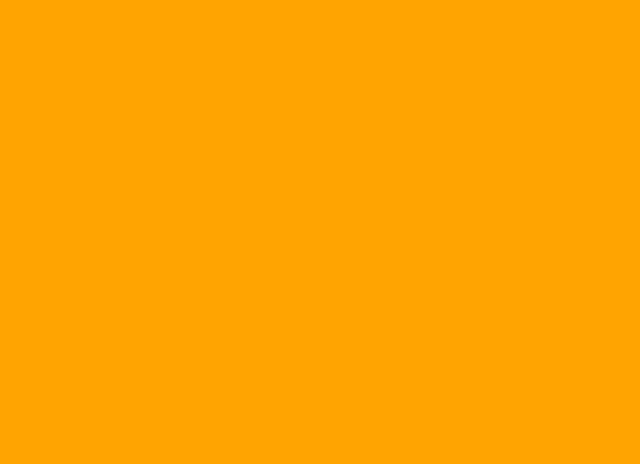
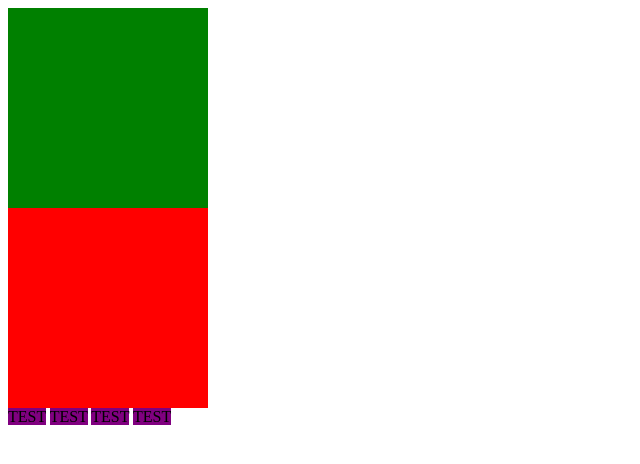
Before and after one commit to dcornellyoung/chs-codecamp, a plain HTML site: page web-101/second.html in a window 1280 px wide. Shown: the whole page, without its empty margins (0-640 px from the left). Drawn offline with Linux system fonts and the light colour scheme.

Commit message:
added span class box 1.  also styled it in css

```diff
--- a/web-101/second.html
+++ b/web-101/second.html
@@ -7,6 +7,10 @@
 <body>
 	<div class="box"></div>
 	<div id="box"></div>
-	<span></span>
+	<span class="box1">TEST</span>
+	<span class="box1">TEST</span>
+	<span class="box1">TEST</span>
+	<span class="box1">TEST</span>
+
 </body>
 </html>
--- a/web-101/styles/styles.css
+++ b/web-101/styles/styles.css
@@ -1,3 +1,15 @@
-body {
-	background-color: orange;
+.box {
+	width: 200px;
+	height: 200px;
+	background-color: green;
 }
+#box {
+	width: 200px;
+	height: 200px;
+	background-color: red;
+}
+.box1 {
+	background-color: purple;
+	width: 100px;
+	height: 100px;
+}
```
